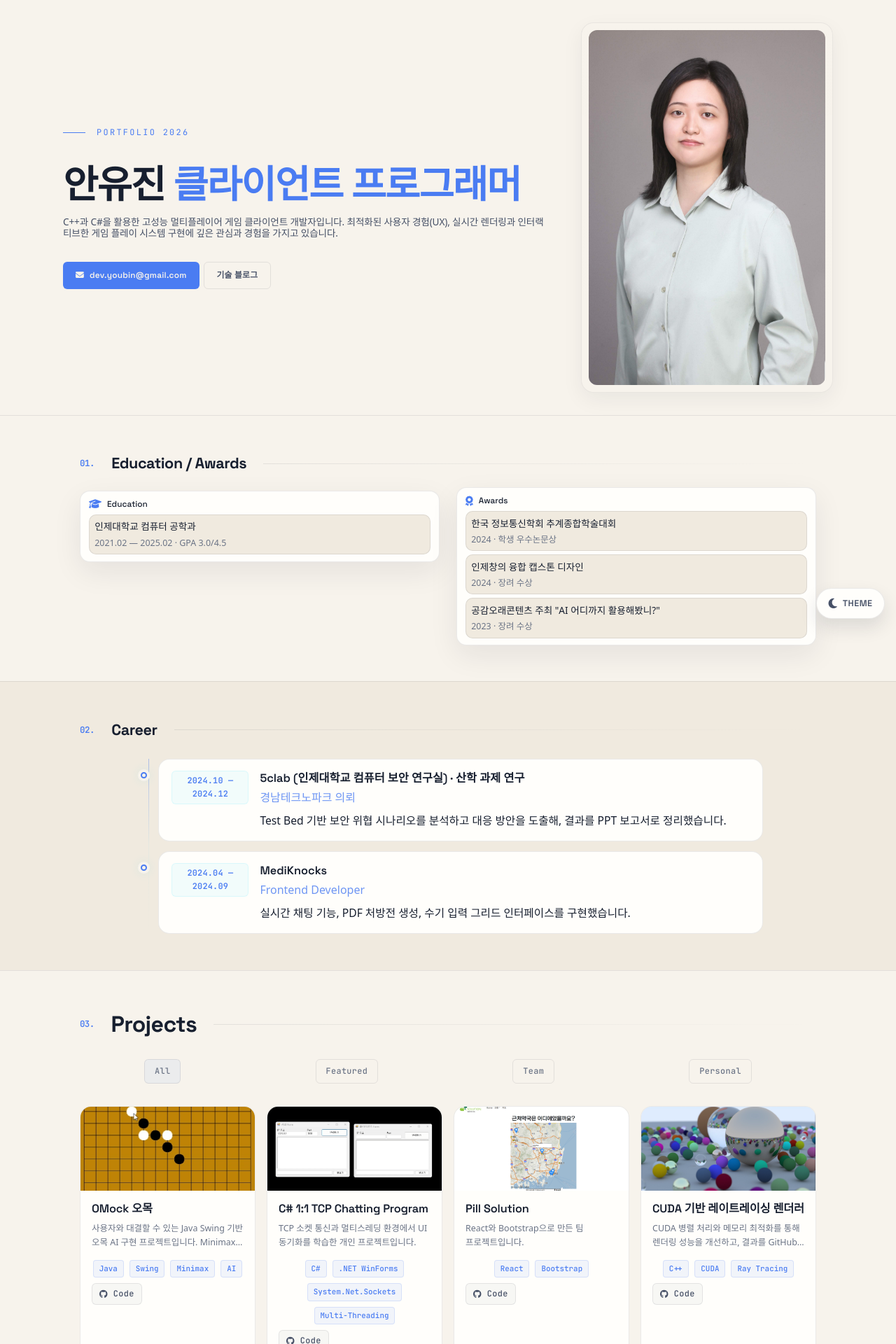
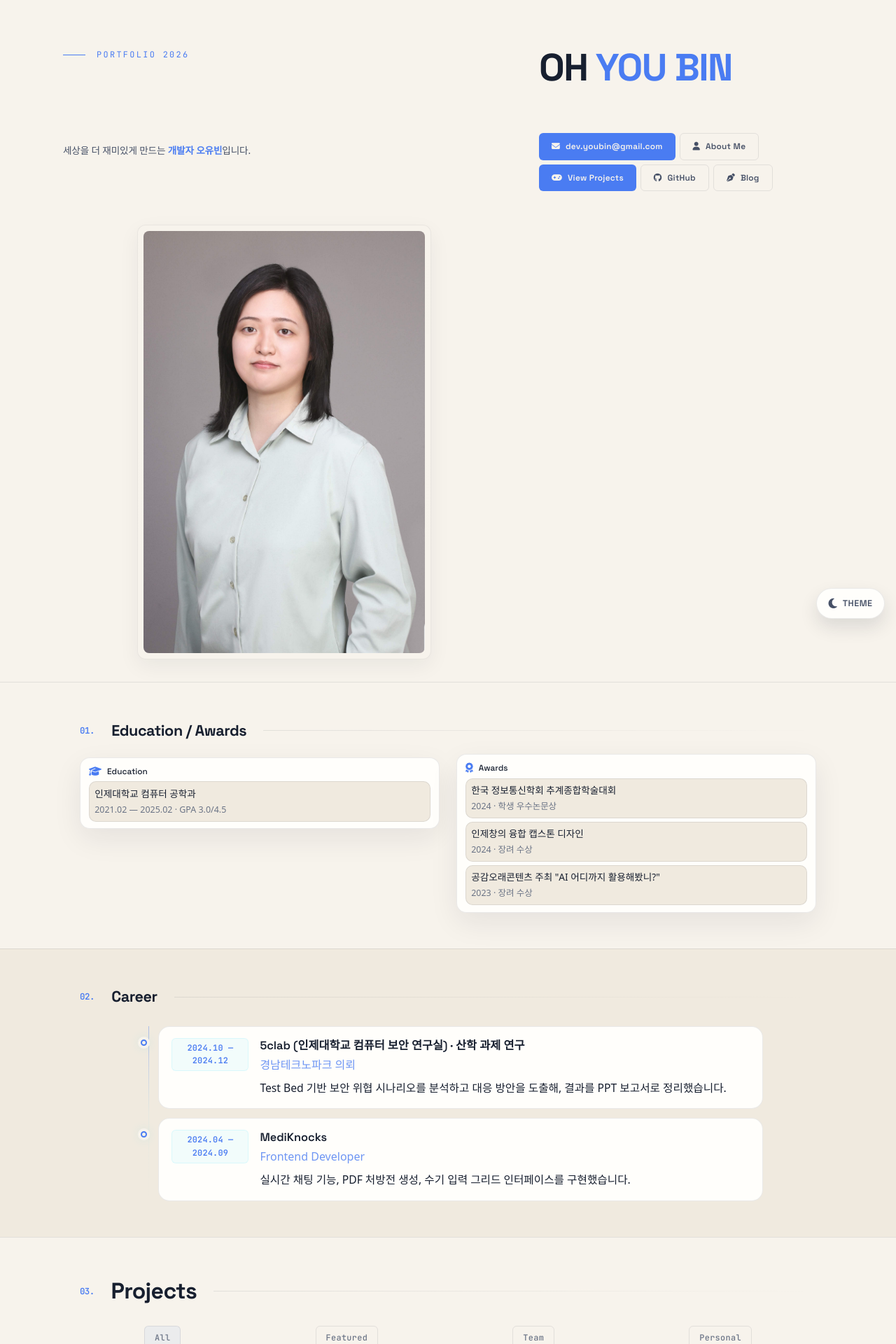
Before and after one commit to eye2ffect/eye2ffect.github.io, a Jekyll site: the page built from index.html, in a window 1280 px wide. Shown: the top 1920 px of the page at 70% size. Built offline with Jekyll 4.4.1, drawn with Linux system fonts in a browser that asks for light colours; some web fonts are replaced.

Commit message:
fix: restore hero intro/buttons; enlarge profile image and prevent cropping

```diff
--- a/_includes/nav.html
+++ b/_includes/nav.html
@@ -18,19 +18,25 @@
 
 <section class="hero" id="hero">
     <div class="hero-inner">
-        <div class="hero-left">
         <div class="hero-label">Portfolio 2026</div>
-            <h1 class="hero-name">안유진 <span class="accent">클라이언트 프로그래머</span></h1>
-            <p class="hero-intro">C++과 C#을 활용한 고성능 멀티플레이어 게임 클라이언트 개발자입니다. 최적화된 사용자 경험(UX), 실시간 렌더링과 인터랙티브한 게임 플레이 시스템 구현에 깊은 관심과 경험을 가지고 있습니다.</p>
-
+        <h1 class="hero-name">OH <span class="accent">YOU BIN</span></h1>
+        <p class="hero-intro">세상을 더 재미있게 만드는 <strong class="hero-intro-emphasis"><span class="accent">개발자 오유빈</span></strong>입니다.</p>
         <div class="hero-actions">
             <a href="mailto:dev.youbin@gmail.com" class="hero-btn hero-btn-primary">
                 <i class="fas fa-envelope"></i> dev.youbin@gmail.com
             </a>
             <a href="javascript:void(0)" class="hero-btn hero-btn-ghost" data-open-about="true">
-                    기술 블로그
+                <i class="fas fa-user"></i> About Me
             </a>
-            </div>
+            <a href="#projects" class="hero-btn hero-btn-primary">
+                <i class="fas fa-gamepad"></i> View Projects
+            </a>
+            <a href="https://github.com/eye2ffect" target="_blank" class="hero-btn hero-btn-ghost">
+                <i class="fab fa-github"></i> GitHub
+            </a>
+            <a href="https://muksal2000.tistory.com/" target="_blank" class="hero-btn hero-btn-ghost">
+                <i class="fas fa-pen-nib"></i> Blog
+            </a>
         </div>
 
         <div class="hero-right">
--- a/assets/css/main.css
+++ b/assets/css/main.css
@@ -358,9 +358,10 @@ html {
 /* ================================================================
    Hero: two-column layout with profile image on the right
    ================================================================ */
+
 .hero-inner {
   display: grid;
-  grid-template-columns: 1fr 360px;
+  grid-template-columns: 1fr 420px;
   gap: var(--space-6);
   align-items: center;
 }
@@ -370,16 +371,16 @@ html {
 .hero-right { display: flex; justify-content: center; }
 
 .hero-profile-wrap {
-  border-radius: 18px;
-  padding: 10px;
+  border-radius: 12px;
+  padding: 8px;
   background: var(--profile-bg);
   border: var(--profile-border-width) solid var(--profile-border);
-  box-shadow: var(--profile-shadow), 0 10px 30px var(--profile-glow);
+  box-shadow: var(--profile-shadow);
   overflow: hidden;
-  transition: transform 0.25s var(--ease-smooth), border-color 0.25s var(--ease-smooth), box-shadow 0.25s var(--ease-smooth), background-color 0.25s var(--ease-smooth), filter 0.25s var(--ease-smooth);
+  transition: transform 0.18s var(--ease-smooth), border-color 0.18s var(--ease-smooth), box-shadow 0.18s var(--ease-smooth), background-color 0.18s var(--ease-smooth), filter 0.18s var(--ease-smooth);
   will-change: transform;
   width: 100%;
-  max-width: 360px;
+  max-width: 420px;
 }
 
 .hero-profile-wrap:hover {
@@ -391,15 +392,16 @@ html {
   display: block;
   width: 100%;
   height: auto;
-  border-radius: 12px;
-  object-fit: cover;
+  border-radius: 8px;
+  object-fit: contain;
   filter: var(--profile-filter);
+  background: transparent;
 }
 
 @media (max-width: 900px) {
   .hero-inner { grid-template-columns: 1fr; }
   .hero-right { order: -1; margin-bottom: var(--space-4); display: flex; justify-content: center; }
-  .hero-profile-wrap { max-width: 320px; }
+  .hero-profile-wrap { max-width: 360px; }
 }
 
 .hero-actions {
```
Lines whose indentation alone changed are shown as unchanged.
